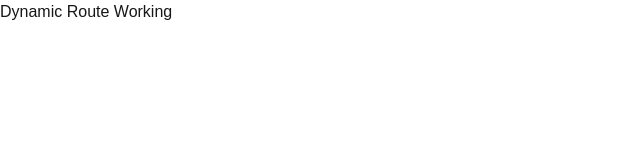
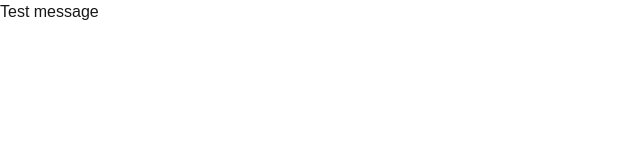
Before and after one commit to sb91coach/UPDE, a Next.js app: page /u/1 in a window 1280 px wide. Shown: the top 160 px of the page, without its empty margins (0-640 px from the left). Built offline with nearby package versions, Linux system fonts and the light colour scheme.

Commit message:
test simple map

```diff
--- a/app/u/[id]/page.tsx
+++ b/app/u/[id]/page.tsx
@@ -8,11 +8,15 @@ type Message = {
 };
 
 export default function Page() {
-  const [messages, setMessages] = useState<Message[]>([]);
+  const [messages] = useState<Message[]>([
+    { role: "assistant", content: "Test message" },
+  ]);
 
   return (
     <div>
-      <p>Dynamic Route Working</p>
+      {messages.map((m, i) => (
+        <div key={i}>{m.content}</div>
+      ))}
     </div>
   );
 }
```
